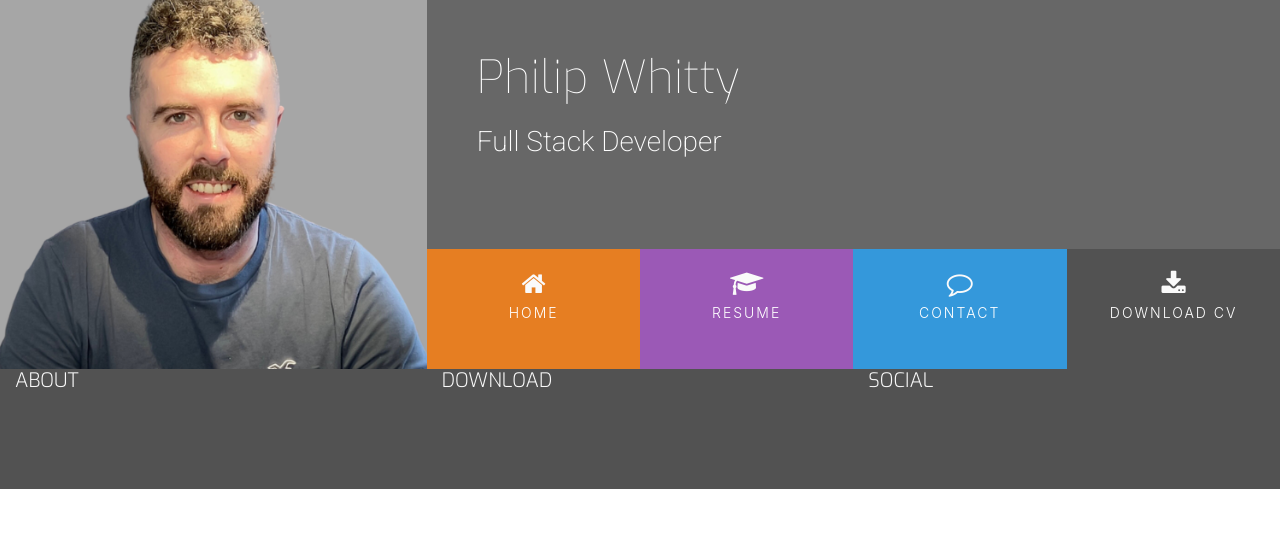
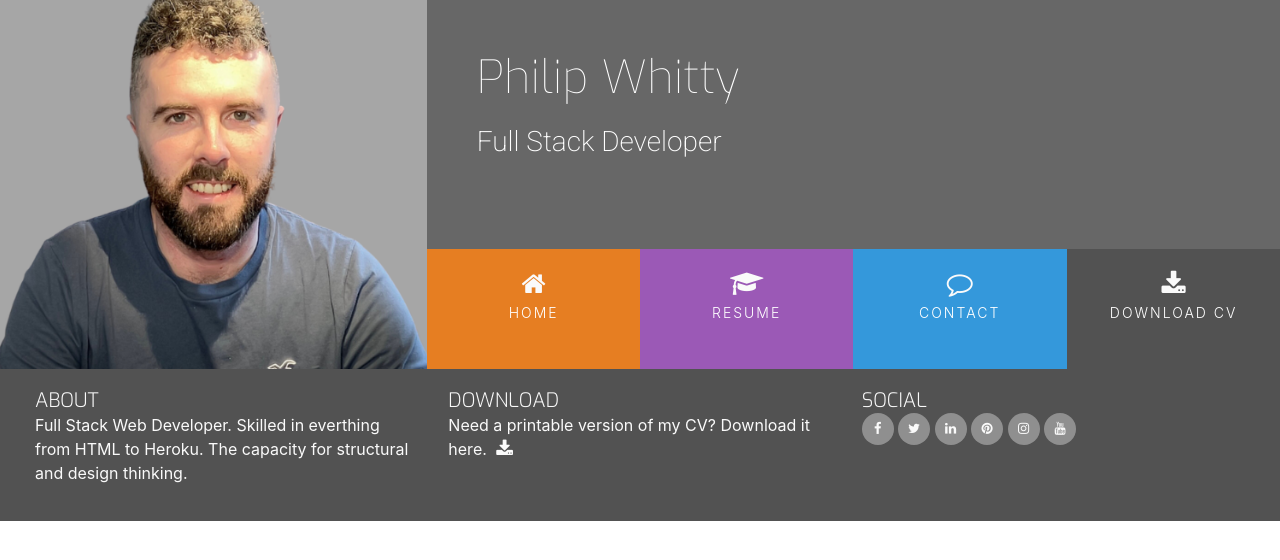
Before and after one commit to phillywhitty/Philip-Whitty, a plain HTML site: page index.html in a window 1280 px wide. Drawn offline with nearby package versions, Linux system fonts and the light colour scheme.

Commit message:
add and style footer icons and add paragraphs

```diff
--- a/assets/css/style.css
+++ b/assets/css/style.css
@@ -40,6 +40,10 @@ h5 {
     font-family: "Exo", sans-serif;
     font-weight: 300;
     color: #fafafa;
+}
+
+.inline-block {
+    display: inline-block;
 }
 
 /*--------------------------------------------Heading*/
@@ -143,3 +147,48 @@ footer {
     min-height: 120px;
     margin: 0;
 }
+
+.cv-pdf i {
+    font-size: 18px;
+    color: #fafafa;
+    text-align: center;
+    padding-left: 5px;
+    transition: all 0.35s ease-in-out;
+    -moz-transition: all 0.35s ease-in-out;
+    -webkit-transition: all 0.35s ease-in-out;
+    -o-transition: all 0.35s ease-in-out;
+
+}
+
+.cv-pdf i:hover {
+    color: #e84610;
+}
+
+.social-links {
+    padding-bottom: 15px;
+}
+
+.social-links li a i {
+    width: 32px;
+    height: 32px;
+    padding: 12px 0;
+    border-radius: 50%;
+    font-size: 13px;
+    line-height: 7px;
+    text-align: center;
+    color: #fafafa;
+    background: #8f8f8f;
+    transition: all 0.35s ease-in-out;
+    -moz-transition: all 0.35s ease-in-out;
+    -webkit-transition: all 0.35s ease-in-out;
+    -o-transition: all 0.35s ease-in-out;
+
+}
+
+.social-links li a i:hover {
+    background: #e84610;
+}
+
+#footer-details {
+    padding: 20px;
+}
--- a/index.html
+++ b/index.html
@@ -55,15 +55,65 @@
 
     </section>
     <footer class="container-fluid">
-        <div class="row">
+        <div id="footer-details" class="row">
             <div class="col-sm-4">
                 <h5 class="uppercase general-sub">About</h5>
+                <p class="inline-block">
+                    Full Stack Web Developer. Skilled in everthing from HTML to Heroku.
+                    The capacity for structural and design thinking.
+                </p>
             </div>
             <div class="col-sm-4">
                 <h5 class="uppercase general-sub">Download</h5>
+                <p class="inline-block">
+                    Need a printable version of my CV? Download it here.
+                    <a href="#" target="_blank" class="cv-pdf">
+                        <i class="fa fa-download" aria-hidden="true"></i>
+                        <span class="sr-only">Download link.</span>
+                    </a>
+                </p>
             </div>
             <div class="col-sm-4">
                 <h5 class="uppercase general-sub">Social</h5>
+                <ul class="list-inline social-links">
+                    <li class="list-inline-item">
+                        <a target="_blank" href="#">
+                            <i class="fa fa-facebook" aria-hidden="true"></i>
+                            <span class="sr-only">Facebook</span>
+                        </a>
+                    </li>
+                    <li class="list-inline-item">
+                        <a target="_blank" href="#">
+                            <i class="fa fa-twitter" aria-hidden="true"></i>
+                            <span class="sr-only">Twitter</span>
+                        </a>
+                    </li>
+                    <li class="list-inline-item">
+                        <a target="_blank" href="#">
+                            <i class="fa fa-linkedin" aria-hidden="true"></i>
+                            <span class="sr-only">LinkedIn</span>
+                        </a>
+                    </li>
+                    <li class="list-inline-item">
+                        <a target="_blank" href="#">
+                            <i class="fa fa-pinterest" aria-hidden="true"></i>
+                            <span class="sr-only">Pinterest</span>
+                        </a>
+                    </li>
+                    <li class="list-inline-item">
+                        <a target="_blank" href="#">
+                            <i class="fa fa-instagram" aria-hidden="true"></i>
+                            <span class="sr-only">Instagram</span>
+                        </a>
+                    </li>
+                    <li class="list-inline-item">
+                        <a target="_blank" href="#">
+                            <i class="fa fa-youtube" aria-hidden="true"></i>
+                            <span class="sr-only">Youtube</span>
+                        </a>
+                    </li>
+
+                </ul>
             </div>
 
         </div>
```
